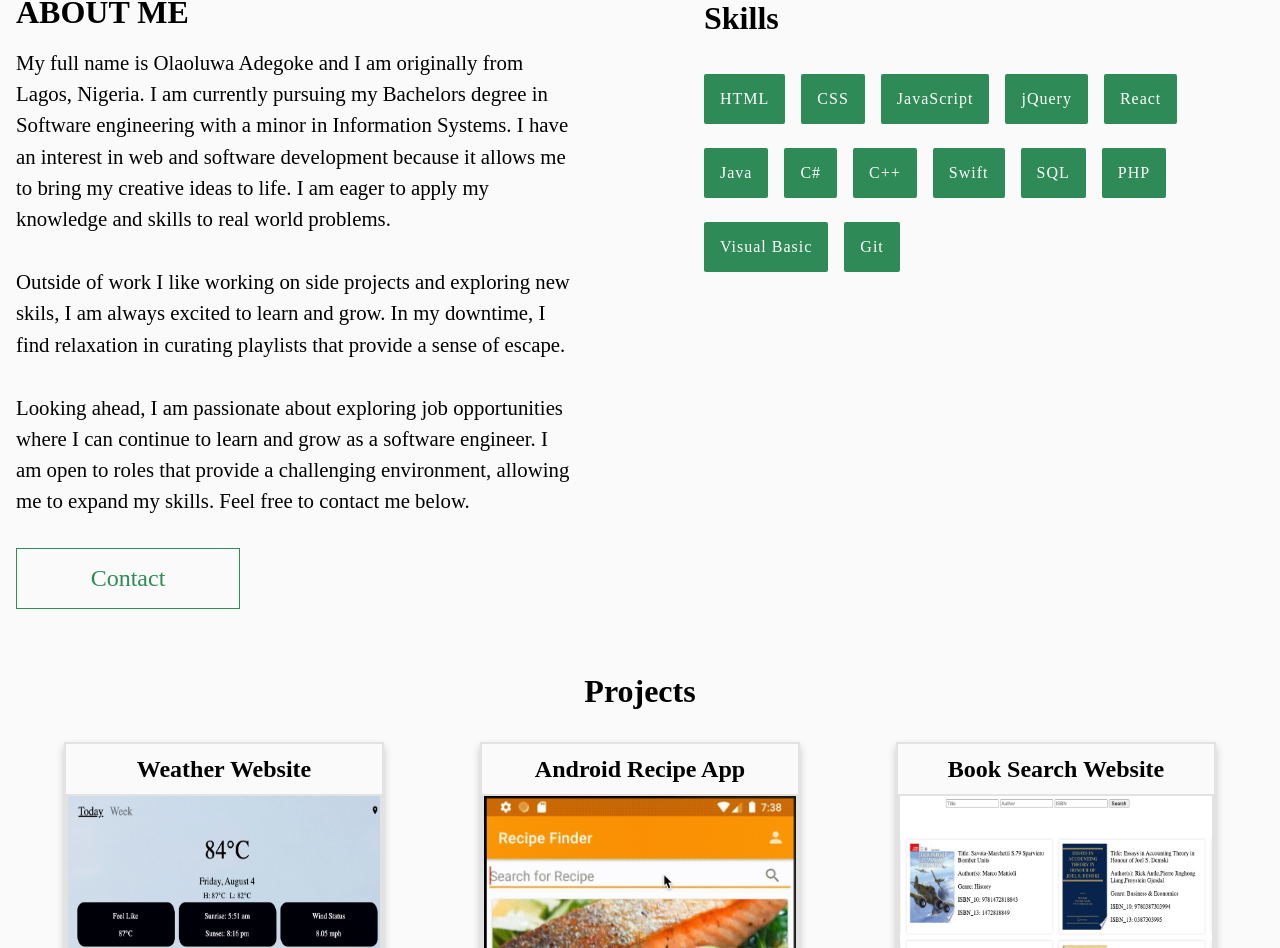
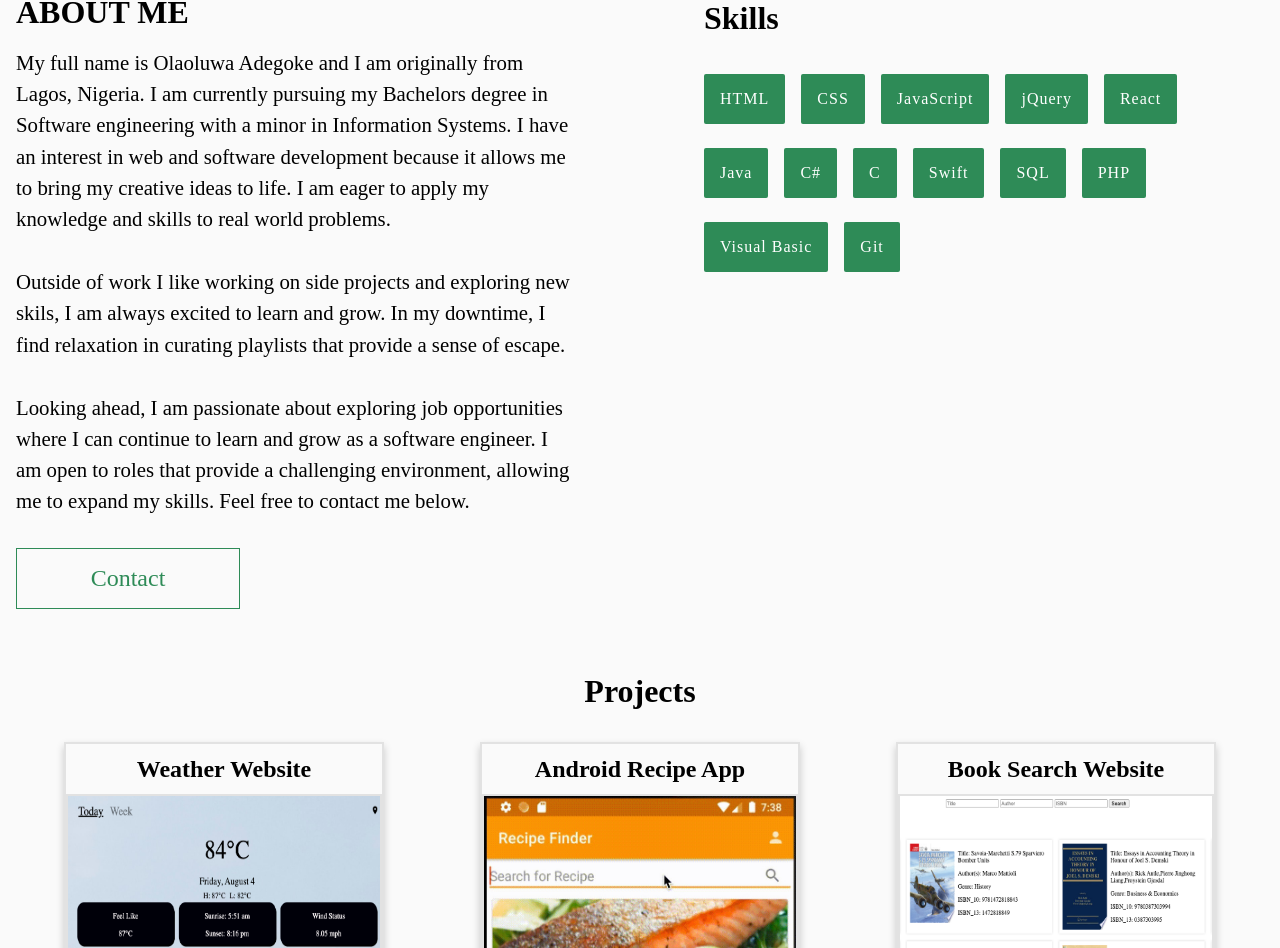
Before and after one commit to oadegokee/PersonalPortfolio, a React (Create React App) app in the folder personal-portfolio/: page / in a window 1280 px wide. Shown: the part 886-1834 px from the top of the page. Built offline with nearby package versions, Linux system fonts and the light colour scheme.

Commit message:
Updated resume

```diff
--- a/personal-portfolio/src/components/About.js
+++ b/personal-portfolio/src/components/About.js
@@ -45,7 +45,7 @@ const About = () => {
                         <div>React</div>
                         <div>Java</div>
                         <div>C#</div>
-                        <div>C++</div>
+                        <div>C</div>
                         <div>Swift</div>
                         <div>SQL</div>
                         <div>PHP</div>
```
Also changed, not shown: 1 other file (tests, documents, lock files or other folders).
